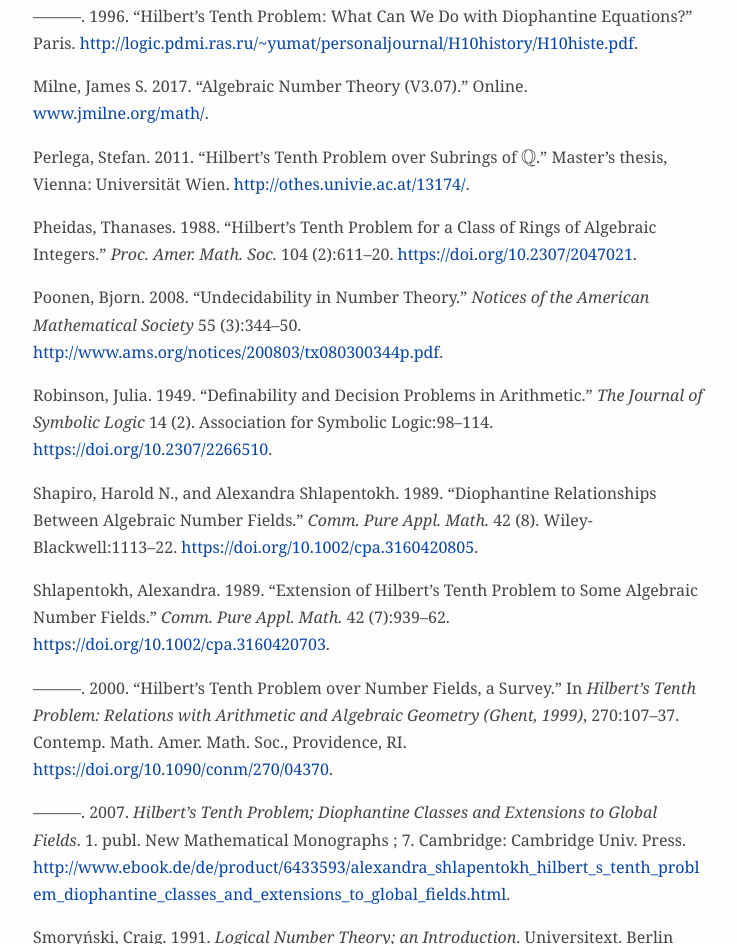
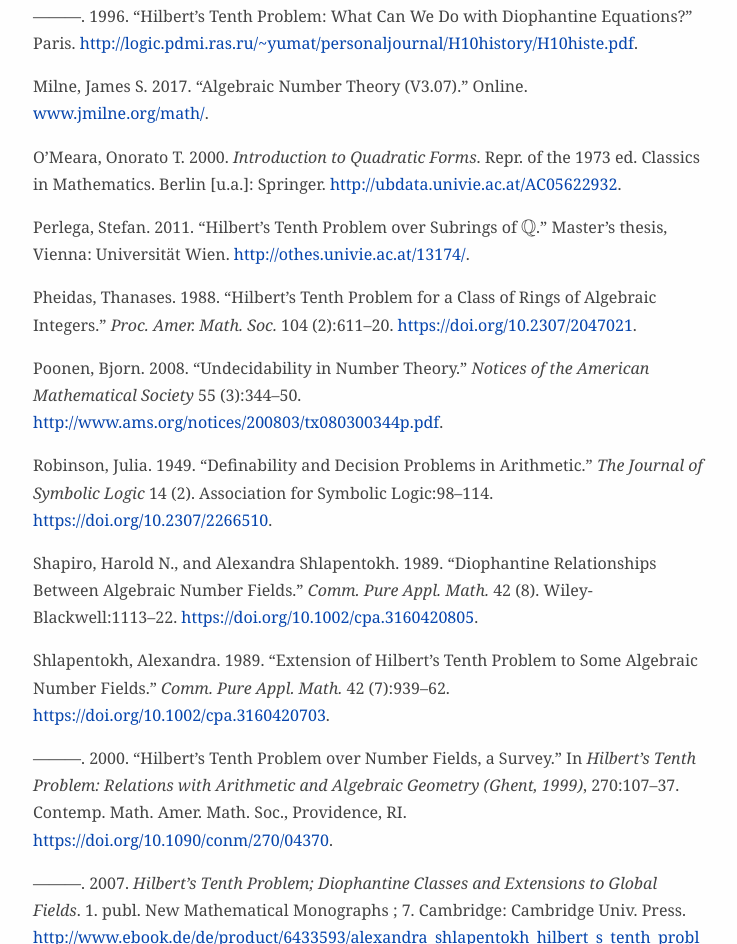
Before and after one commit to tim6her/Literatur, a plain HTML site: page docs/index.html in a window 1280 px wide. Shown: the part 1565-2509 px from the top of the page, without its empty margins (271-1008 px from the left). Drawn offline with nearby package versions, Linux system fonts and the light colour scheme; some packages are replaced by stand-ins of ours.

Commit message:
Meara2000

```diff
--- a/docs/index.html
+++ b/docs/index.html
@@ -68,6 +68,9 @@
 <div id="ref-Milne2017">
 <p>Milne, James S. 2017. “Algebraic Number Theory (V3.07).” Online. <a href="www.jmilne.org/math/" class="uri">www.jmilne.org/math/</a>.</p>
 </div>
+<div id="ref-Meara2000">
+<p>O’Meara, Onorato T. 2000. <em>Introduction to Quadratic Forms</em>. Repr. of the 1973 ed. Classics in Mathematics. Berlin [u.a.]: Springer. <a href="http://ubdata.univie.ac.at/AC05622932 ">http://ubdata.univie.ac.at/AC05622932</a>.</p>
+</div>
 <div id="ref-Perlega2011">
 <p>Perlega, Stefan. 2011. “Hilbert’s Tenth Problem over Subrings of <span class="math inline">\(\mathbb Q\)</span>.” Master’s thesis, Vienna: Universität Wien. <a href="http://othes.univie.ac.at/13174/" class="uri">http://othes.univie.ac.at/13174/</a>.</p>
 </div>
```
Also changed, not shown: 1 other file.
